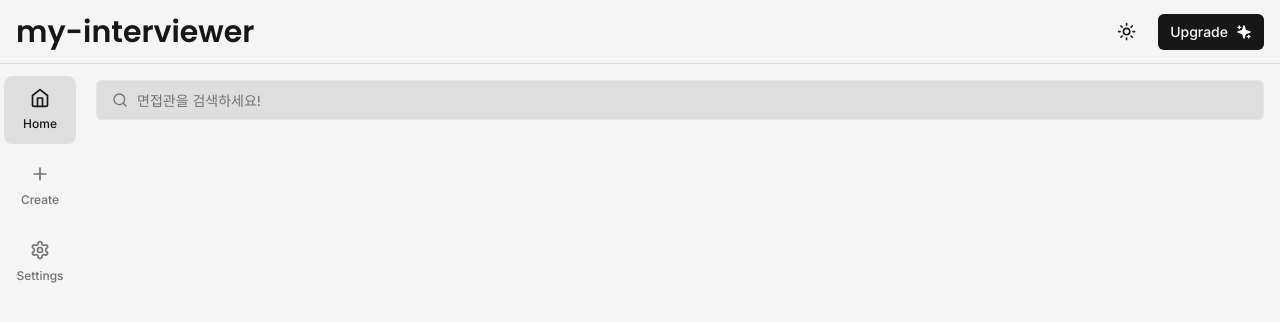
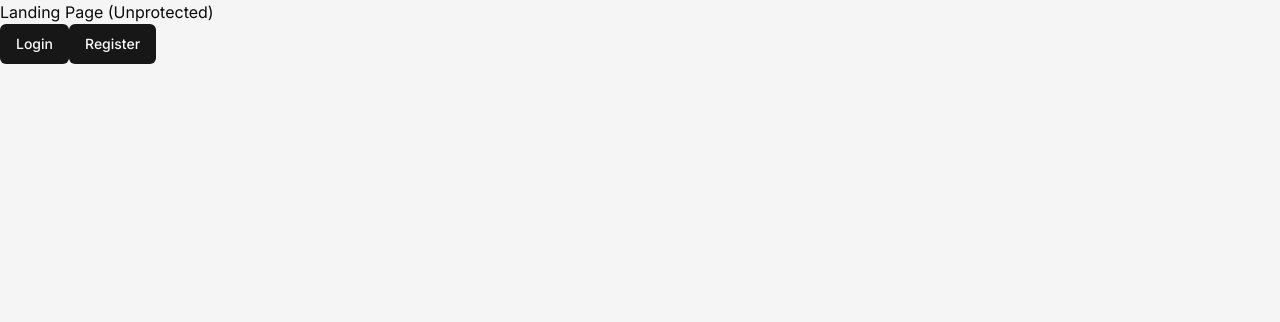
Before and after one commit to younu-Yun/ai-interviewer, a Next.js app: page / in a window 1280 px wide. Before the commit this address had no page. Shown: the top 322 px of the page. Built offline with nearby package versions, Linux system fonts and the light colour scheme.

Commit message:
Chore: 폴더경로 수정

```diff
--- /dev/null
+++ b/app/(auth)/layout.tsx
@@ -0,0 +1,5 @@
+const AuthLayout = ({ children }: { children: React.ReactNode }) => {
+  return <div className='flex items-center justify-center h-full'>{children}</div>;
+};
+
+export default AuthLayout;
--- /dev/null
+++ b/app/(dashboard)/(routes)/dashboard/page.tsx
@@ -0,0 +1,7 @@
+import { Button } from '@/components/ui/button';
+
+const DashBoard = () => {
+  return <Button variant={'destructive'} />;
+};
+
+export default DashBoard;
--- /dev/null
+++ b/app/(landing)/page.tsx
@@ -0,0 +1,20 @@
+import { Button } from '@/components/ui/button';
+import Link from 'next/link';
+
+const LandingPage = () => {
+  return (
+    <div>
+      Landing Page (Unprotected)
+      <div>
+        <Link href='/sign-in'>
+          <Button>Login</Button>
+        </Link>
+        <Link href='/sign-up'>
+          <Button>Register</Button>
+        </Link>
+      </div>
+    </div>
+  );
+};
+
+export default LandingPage;
--- a/app/(root)/(routes)/page.tsx
+++ /dev/null
@@ -1,11 +0,0 @@
-import { SearchInput } from '@/components/search-input';
-
-const RootPage = () => {
-  return (
-    <div className='h-full p-4 space-y-2'>
-      <SearchInput />
-    </div>
-  );
-};
-
-export default RootPage;
--- a/app/(root)/layout.tsx
+++ /dev/null
@@ -1,16 +0,0 @@
-import Header from '@/components/header';
-import Sidebar from '@/components/sidebar';
-
-const RootLayout = ({ children }: { children: React.ReactNode }) => {
-  return (
-    <div className='h-full'>
-      <Header />
-      <section className='hidden md:flex mt-16 w-20 flex-col fixed inset-y-0'>
-        <Sidebar />
-      </section>
-      <main className='md:pl-20 pt-16 h-full'>{children}</main>
-    </div>
-  );
-};
-
-export default RootLayout;
--- a/app/layout.tsx
+++ b/app/layout.tsx
@@ -9,8 +9,8 @@
 const inter = Inter({ subsets: ['latin'] });
 
 export const metadata: Metadata = {
-  title: 'my-interviewer',
-  description: 'my-interviewer',
+  title: 'my-helper',
+  description: 'my-helper',
 };
 
 export default function RootLayout({ children }: { children: React.ReactNode }) {
--- a/middleware.ts
+++ b/middleware.ts
@@ -3,7 +3,9 @@
 // This example protects all routes including api/trpc routes
 // Please edit this to allow other routes to be public as needed.
 // See https://clerk.com/docs/references/nextjs/auth-middleware for more information about configuring your middleware
-export default authMiddleware({});
+export default authMiddleware({
+  publicRoutes: ['/'],
+});
 
 export const config = {
   matcher: ['/((?!.*\\..*|_next).*)', '/', '/(api|trpc)(.*)'],
--- /dev/null
+++ b/scripts/seed.ts
@@ -0,0 +1 @@
+const { PrismaClient } = require('@prisma/client');
```
Also changed, not shown: lib/prismadb.ts (added, +10 -0 lines), 1 other file (tests, documents, lock files or other folders).
